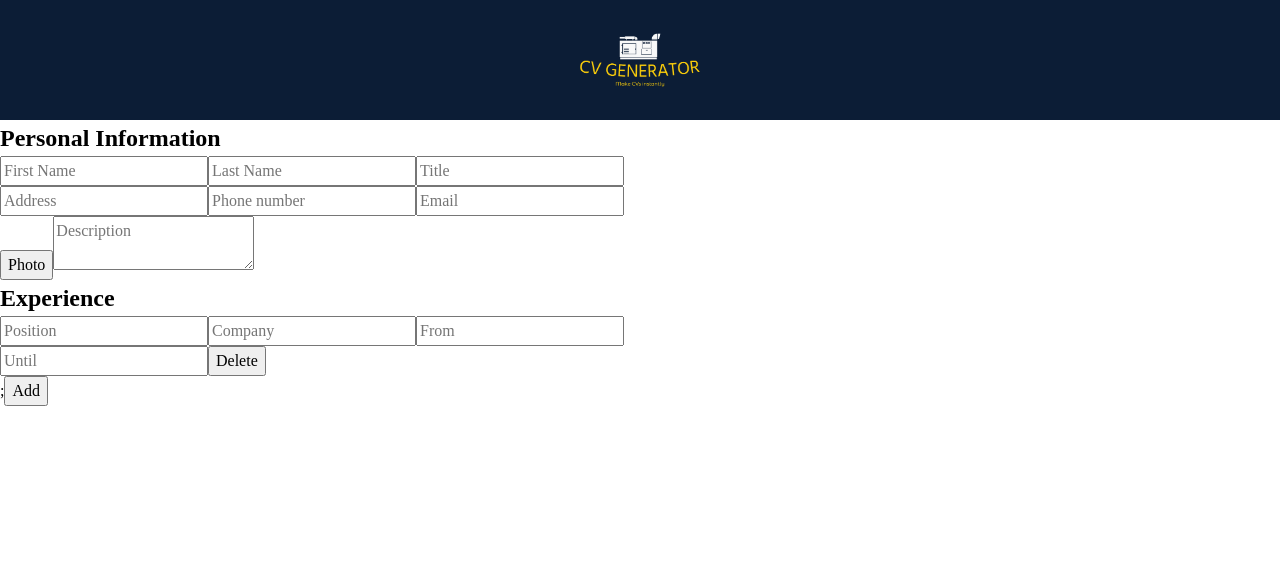
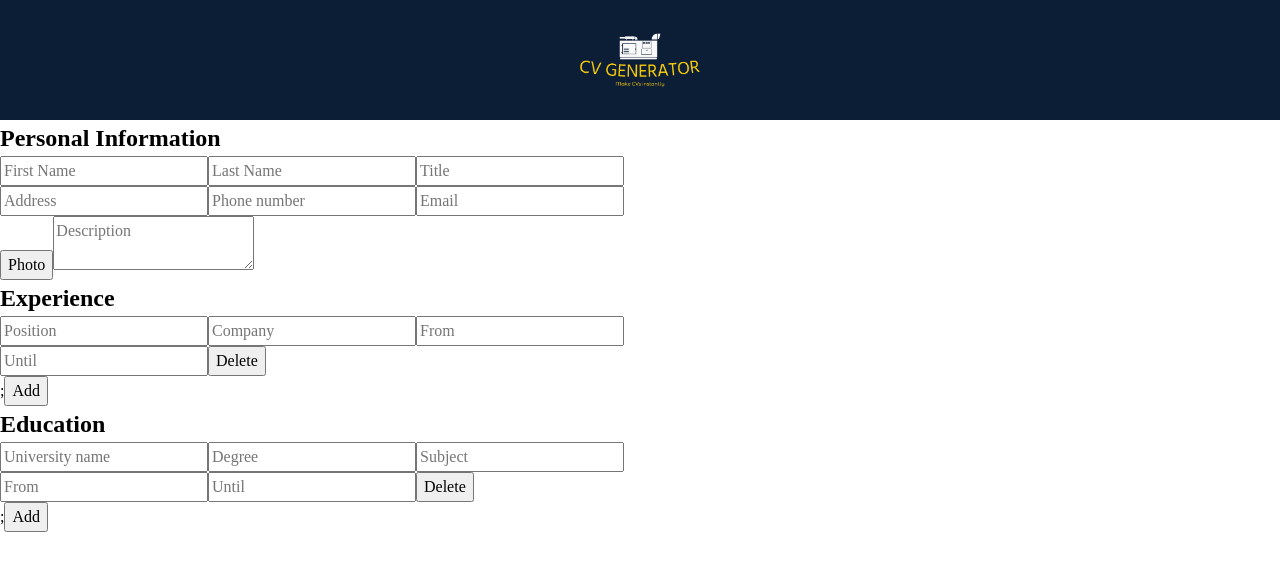
Before and after one commit to bofmar/cv-generator, a React (Create React App) app: page / in a window 1280 px wide. Shown: the top 570 px of the page. Built offline with nearby package versions, Linux system fonts and the light colour scheme; the HTML template or start-up script is replaced by a standard one.

Commit message:
Add education section

```diff
--- a/src/App.js
+++ b/src/App.js
@@ -9,6 +9,7 @@ function App() {
   const [personalInfo, setPersonalInfo] = useState(inputs.personal);
   const [description, setDescription] = useState('');
   const [experience, setExperience] = useState([inputs.experience]);
+  const [education, setEducation] = useState([inputs.education]);
 
   function handleChange(event, id, section) {
     const value = event.target.value;
@@ -22,6 +23,9 @@ function App() {
       case 'experience':
         setExperience(prevExp => prevExp.map(exp => ([[...exp[0]], [...updateField(exp[1], id, value)]])));
         break;
+      default:
+        setEducation(prevEd => prevEd.map(ed => ([[...ed[0]], [...updateField(ed[1], id, value)]])));
+        break;
     }
   }
 
@@ -34,6 +38,9 @@ function App() {
     if (blockName === 'experience') {
       const nextExp = createExp();
       setExperience(prevExp => [...prevExp, nextExp]);
+    } else {
+      const nextEd = createEd();
+      setEducation(prevEd => [...prevEd, nextEd]);
     }
   }
 
@@ -49,10 +56,25 @@ function App() {
     ]
   }
 
+  function createEd() {
+    return [
+      [{ id: nanoid() }],
+      [
+        new input('University name', 'education'),
+        new input('Degree', 'education'),
+        new input('Subject', 'education'),
+        new input('From', 'education'),
+        new input('Until', 'education')
+      ]
+    ]
+  }
+
   function deleteBlock(id, blockName, event) {
     event.preventDefault();
     if (blockName === 'experience') {
       setExperience(prevExp => prevExp.filter(exp => exp[0][0].id !== id));
+    } else {
+      setEducation(prevEd => prevEd.filter(ed => ed[0][0].id !== id));
     }
 
   }
@@ -64,6 +86,7 @@ function App() {
         personalInfo={personalInfo}
         description={description}
         experience={experience}
+        education={education}
         handleChange={handleChange}
         addBlock={addBlock}
         deleteBlock={deleteBlock}
--- a/src/components/Form.js
+++ b/src/components/Form.js
@@ -1,6 +1,6 @@
 import React from "react";
 
-export default function Form({ personalInfo, description, experience, handleChange, addBlock, deleteBlock }) {
+export default function Form({ personalInfo, description, experience, education, handleChange, addBlock, deleteBlock }) {
   return (
     <form>
       <section className='form--section form--personal-info'>
@@ -31,6 +31,24 @@ export default function Form({ personalInfo, description, experience, handleChan
         })};
         <button onClick={(event) => addBlock('experience', event)}>Add</button>
       </section>
+      <section className='form--section form--education'>
+        <h1>Education</h1>
+        {education.map(items => {
+          const id = items[0][0].id;
+          const info = [...items[1]];
+          return (
+            <div key={id}>
+              {info.map(item => {
+                return (
+                  <input type={item.type} placeholder={item.placeHolder} value={item.value} key={item.id} onChange={(event) => handleChange(event, item.id, item.section)} />
+                );
+              })}
+              <button onClick={(event) => deleteBlock(id, 'education', event)}>Delete</button>
+            </div>
+          )
+        })};
+        <button onClick={(event) => addBlock('education', event)}>Add</button>
+      </section>
     </form>
   );
 }
--- a/src/helpers/inputs.js
+++ b/src/helpers/inputs.js
@@ -28,6 +28,16 @@ const inputs = {
       new input('Until', 'experience')
     ],
   ],
+  education: [
+    [{ id: nanoid() }],
+    [
+      new input('University name', 'education'),
+      new input('Degree', 'education'),
+      new input('Subject', 'education'),
+      new input('From', 'education'),
+      new input('Until', 'education')
+    ]
+  ]
 }
 
 
```
